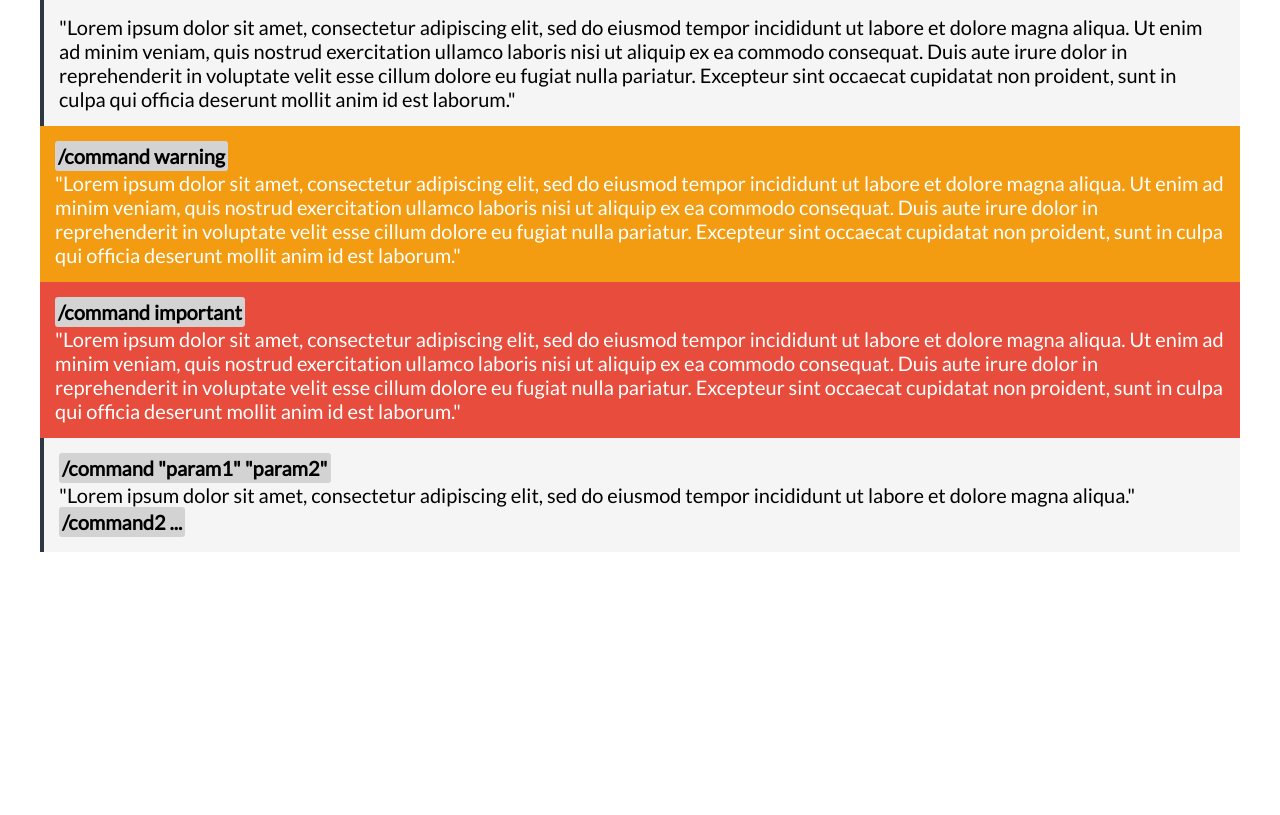
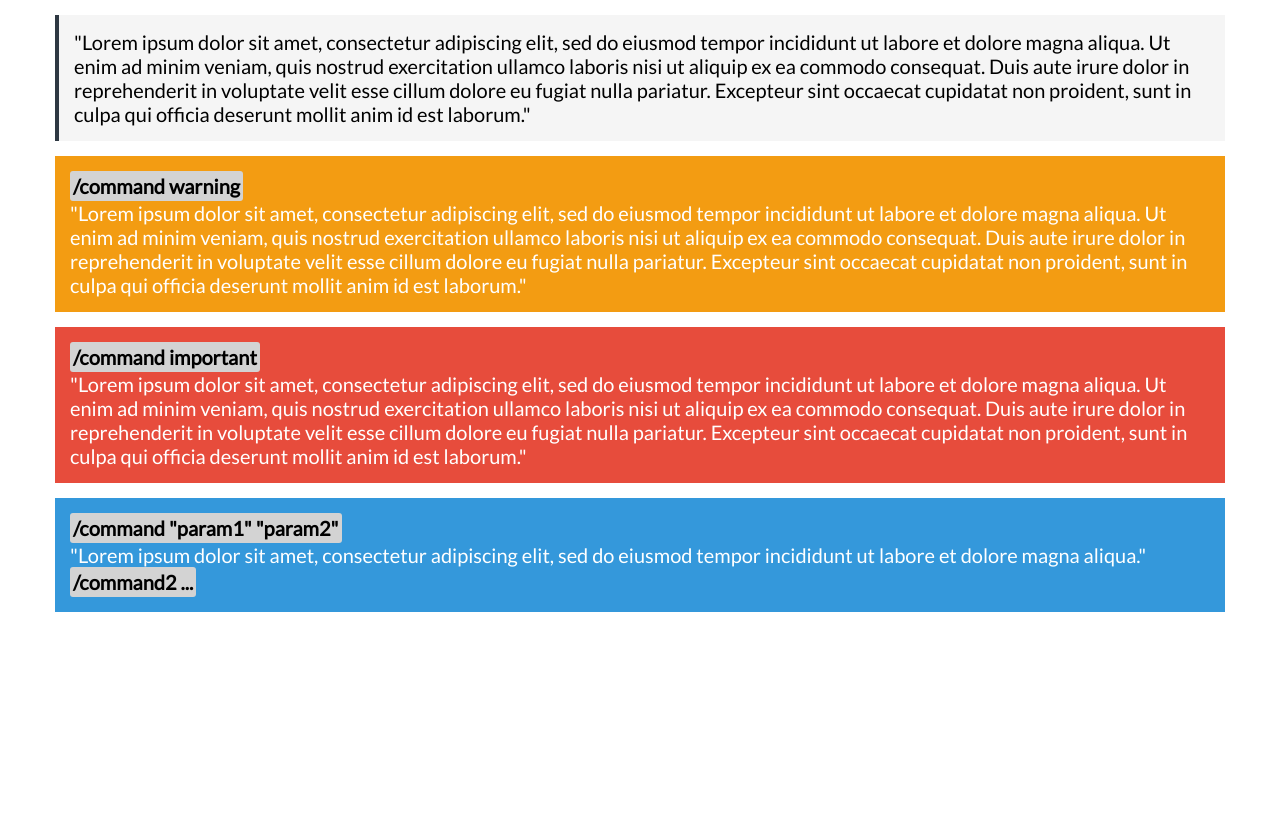
Before and after one commit to Utaria/utaria.fr, a PHP site: page /guide/article.html in a window 1280 px wide. Before the commit the page ends 552 px from the top, so only its background shows below. Run offline with PHP 8.4, Linux system fonts and the light colour scheme.

Commit message:
article v3

```diff
--- a/guide/article.html
+++ b/guide/article.html
@@ -43,7 +43,7 @@
 	<body>
 		<div class="wrap-inner">
 		<section>
-			<blockquote class="info">
+			<blockquote>
 				<p>
 				"Lorem ipsum dolor sit amet, consectetur adipiscing elit, sed do eiusmod tempor incididunt ut labore et dolore magna aliqua. Ut enim ad minim veniam, quis nostrud exercitation ullamco laboris nisi ut aliquip ex ea commodo consequat. Duis aute irure dolor in reprehenderit in voluptate velit esse cillum dolore eu fugiat nulla pariatur. Excepteur sint occaecat cupidatat non proident, sunt in culpa qui officia deserunt mollit anim id est laborum."
 				</p>
--- a/guide/style.css
+++ b/guide/style.css
@@ -34,17 +34,23 @@ section blockquote{
 	background-color: #F5F5F5;
 	padding: 15px;
 	line-height: 1.2em;
+	border-left: 4px solid #2e3842;
+	margin: 15px;
 }
 section blockquote.info{
-	border-left: 4px solid #2e3842;
+	color: #FFF;
+	background-color: #3498db;
+	border-left: none;
 }
 section blockquote.warning{
 	color: #FFF;
 	background-color: #f39c12;
+	border-left: none;
 }
 section blockquote.important{
 	color: #FFF;
 	background-color: #e74c3c;
+	border-left: none;
 }
 
 section blockquote .command{
```
